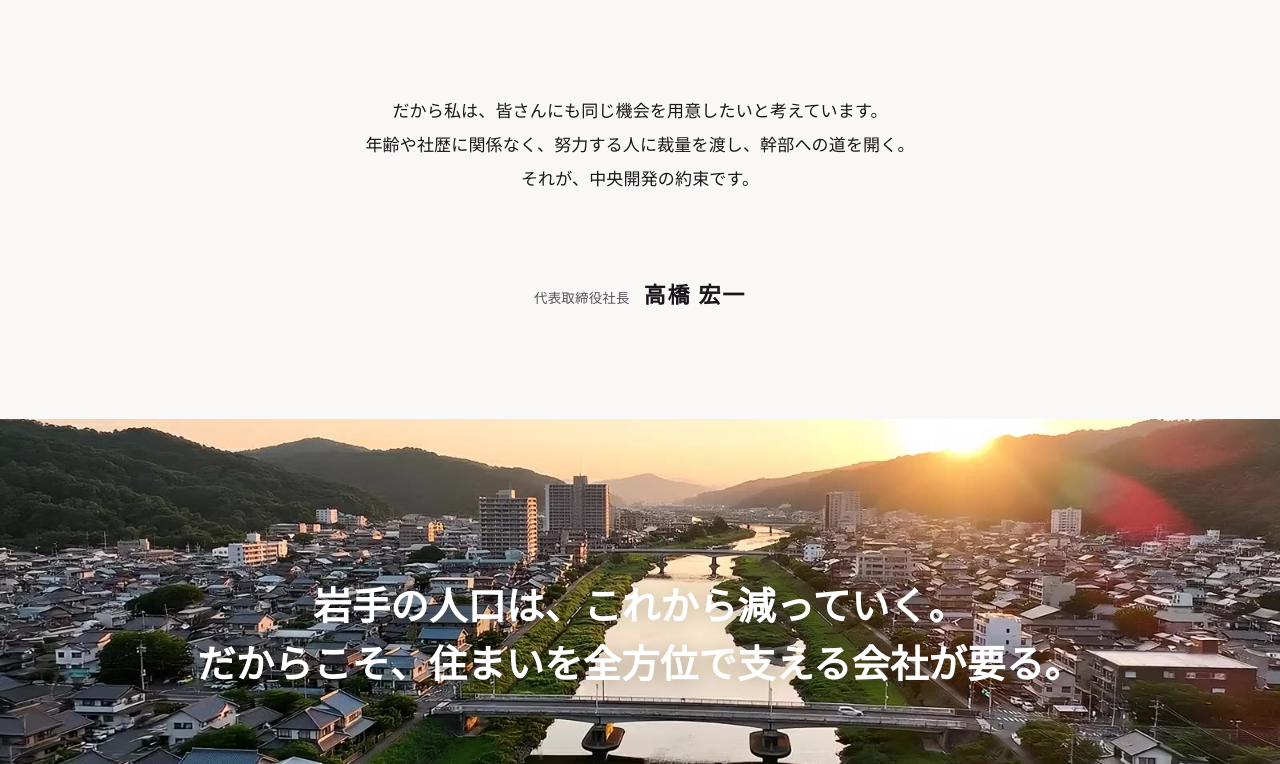
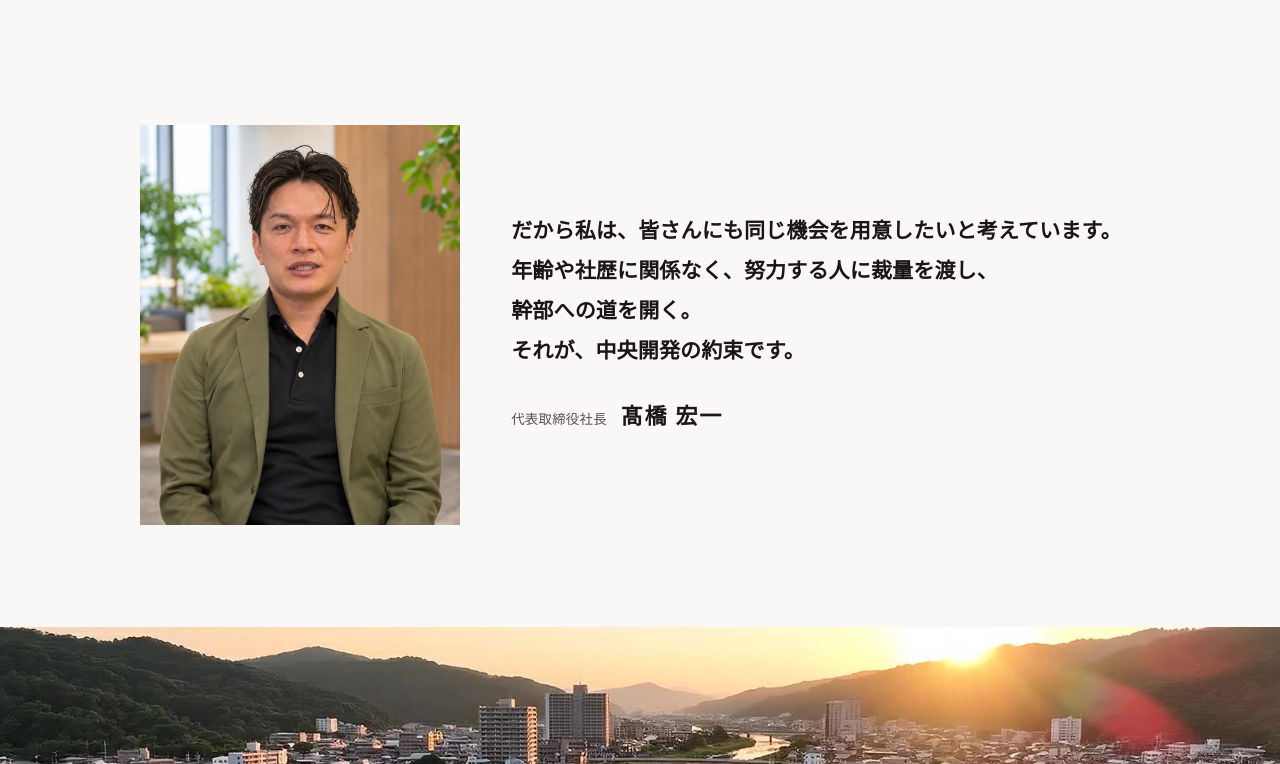
Before and after one commit to rshimada-hub/chuo-kaihatsu-recruit, a plain HTML site: page v2/index.html in a window 1280 px wide. Shown: the part 2136-2900 px from the top of the page. Drawn offline with nearby package versions, Linux system fonts and the light colour scheme; a web font is replaced by a local one.

Commit message:
v2: 社長ポートレート追加
Co-Authored-By: Claude Fable 5.2 <noreply@anthropic.com>

```diff
--- a/v2/assets/css/site.css
+++ b/v2/assets/css/site.css
@@ -531,3 +531,13 @@ br.pc{display:inline}
 @media (max-width:700px){br.pc{display:none}.story-close{text-align:left}.ck-story b{font-size:18px}}
 .story-close{margin-top:var(--ck-s6);max-width:none}
 @media (max-width:700px){#story .ck-shead>p:last-child{text-align:left}.story-close{margin-top:var(--ck-s5)}}
+/* v3.2 代表メッセージの締めに宣材写真 */
+.story-end{display:grid;grid-template-columns:minmax(0,340px) minmax(0,1fr);gap:clamp(32px,5vw,72px);align-items:center;max-width:960px;margin:var(--ck-s8) auto 0}
+.story-photo{margin:0;aspect-ratio:4/5;overflow:hidden;background:var(--ck-border)}
+.story-photo img{display:block;width:100%;height:100%;object-fit:cover;object-position:50% 20%}
+.story-end .story-close{margin:0;text-align:left;font-family:var(--ck-font-display-jp);font-weight:600;font-size:clamp(18px,1.9vw,24px);line-height:1.9;word-break:keep-all;overflow-wrap:anywhere}
+.story-end .story-sign{text-align:left;margin-top:var(--ck-s5)}
+@media (max-width:700px){.story-end{grid-template-columns:1fr;gap:var(--ck-s5);margin-top:var(--ck-s6)}.story-photo{max-width:260px;margin:0 auto}.story-end .story-close{font-size:17px}}
+.story-end{grid-template-columns:minmax(0,320px) minmax(0,1fr);gap:clamp(28px,4vw,56px);max-width:1000px}
+.story-end .story-close{font-size:clamp(17px,1.65vw,21px)}
+@media (max-width:700px){.story-end{grid-template-columns:1fr}.story-end .story-close{font-size:17px}}
--- a/v2/index.html
+++ b/v2/index.html
@@ -49,7 +49,7 @@
           <p>中央開発は、北上・奥州で50年余り、地域の住まいに向き合ってきました。これからの10年で、その舞台を岩手全域、そして東北へ広げます。売る・貸す・直す・活かす——住まいに関わることを全方位で担える会社は、人口が減っていく地方にこそ必要だと考えています。</p>
           <p>2035年、売上20億円。数字は目標にすぎません。本当に目指しているのは、空き家や使われない土地を次の暮らしにつなぎ、東北のどの街でも「中央開発に相談すれば大丈夫」と言ってもらえる存在になること。そのために必要なのは、店舗でも資本でもなく、人です。次の10年を一緒につくる仲間を、待っています。</p>
         </div>
-        <div class="sign">代表取締役社長<b>高橋 宏一</b></div>
+        <div class="sign">代表取締役社長<b>髙橋 宏一</b></div>
       </div>
       <div>
         <div class="video"><iframe src="https://www.youtube.com/embed/DgNGnGkYfvY" title="東北全域へ拡大する北上No.1不動産会社の事業戦略と採用戦略" loading="lazy" allow="accelerometer; autoplay; clipboard-write; encrypted-media; gyroscope; picture-in-picture; web-share" referrerpolicy="strict-origin-when-cross-origin" allowfullscreen></iframe></div>
@@ -69,8 +69,13 @@
         <div><b>地元のビルダーで、<wbr>支店長を任されました。</b><p>地元の住宅ビルダーに移り、営業として一件一件の実績を積み重ねました。その先で、支店長という役割をいただきました。</p></div>
         <div><b>そして、<wbr>中央開発の経営へ。</b><p>かつての取引先だった中央開発の経営を担う立場になりました。努力の先に、経営がある。私はそう信じています。</p></div>
       </div>
-      <p class="story-close">だから私は、皆さんにも同じ機会を用意したいと考えています。<br class="pc">年齢や社歴に関係なく、努力する人に裁量を渡し、幹部への道を開く。<br class="pc">それが、中央開発の約束です。</p>
-      <p class="story-sign">代表取締役社長<b>高橋 宏一</b></p>
+      <div class="story-end">
+        <figure class="story-photo"><img src="assets/img/photo/president.webp" alt="代表取締役社長 髙橋 宏一" loading="lazy" width="1000" height="1250"></figure>
+        <div class="story-words">
+          <p class="story-close">だから私は、皆さんにも<wbr>同じ機会を用意したいと<wbr>考えています。<br>年齢や社歴に関係なく、<wbr>努力する人に裁量を渡し、<wbr>幹部への道を開く。<br>それが、中央開発の約束です。</p>
+          <p class="story-sign">代表取締役社長<b>髙橋 宏一</b></p>
+        </div>
+      </div>
     </div>
   </div>
 </section>
@@ -147,7 +152,7 @@
     <div class="ck-shead c"><span class="ghost" aria-hidden="true">Voices</span><h2>ここで働く、先輩たち。</h2><p>未経験から3年目でトップセールスになった先輩の、本音と1日。動画で、中央開発の仕事と空気を知ってください。</p></div>
     <div class="ck-voice vid">
       <div class="video"><iframe src="https://www.youtube.com/embed/nNZv7GKtcIE" title="【教員から不動産会社へ】20代未経験で活躍しているメンバーがなぜ転職し、今活躍しているかを大解剖" loading="lazy" allow="accelerometer; autoplay; clipboard-write; encrypted-media; gyroscope; picture-in-picture; web-share" referrerpolicy="strict-origin-when-cross-origin" allowfullscreen></iframe></div>
-      <div><blockquote>不安しかなかった。<br class="sp">それでも、<wbr>未経験から<wbr>トップセールスに。</blockquote><div class="who"><b>小澤さん</b>不動産売買営業／元小学校教員・入社3年目</div><p>小学校の教員から、まったくの未経験で不動産業界へ。資産形成や金融の知識を身につけたいという思いと、面接で聞いた高橋社長の「街の不動産の課題を解決したい」という言葉が入社の決め手でした。知識ゼロの不安は、上司の同行と「分からないことをすぐ聞ける距離感」で乗り越えたと話します。動画では、中央開発に向いている人と、入社をすすめる4つの理由も語っています。</p></div>
+      <div><blockquote>不安しかなかった。<br class="sp">それでも、<wbr>未経験から<wbr>トップセールスに。</blockquote><div class="who"><b>小澤さん</b>不動産売買営業／元小学校教員・入社3年目</div><p>小学校の教員から、まったくの未経験で不動産業界へ。資産形成や金融の知識を身につけたいという思いと、面接で聞いた髙橋社長の「街の不動産の課題を解決したい」という言葉が入社の決め手でした。知識ゼロの不安は、上司の同行と「分からないことをすぐ聞ける距離感」で乗り越えたと話します。動画では、中央開発に向いている人と、入社をすすめる4つの理由も語っています。</p></div>
     </div>
     <div class="ck-voice vid">
       <div class="video"><iframe src="https://www.youtube.com/embed/n0_enXuN59Y" title="【トップセールス密着】岩手北上の不動産屋で活躍している20代若手メンバーの１日を大解剖" loading="lazy" allow="accelerometer; autoplay; clipboard-write; encrypted-media; gyroscope; picture-in-picture; web-share" referrerpolicy="strict-origin-when-cross-origin" allowfullscreen></iframe></div>
```
Also changed, not shown: v2/assets/img/photo/president.webp (added).
